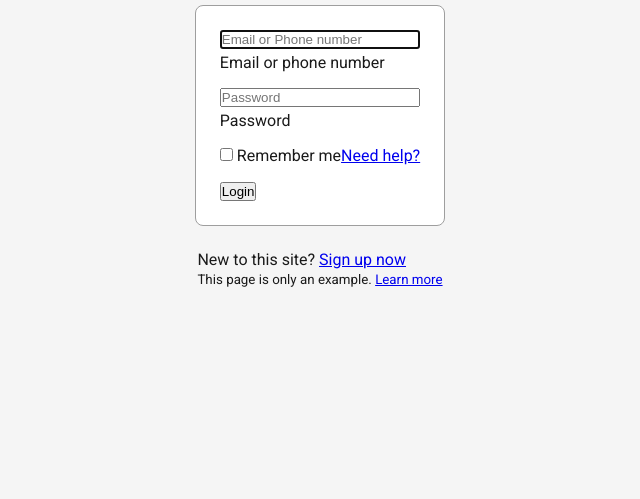
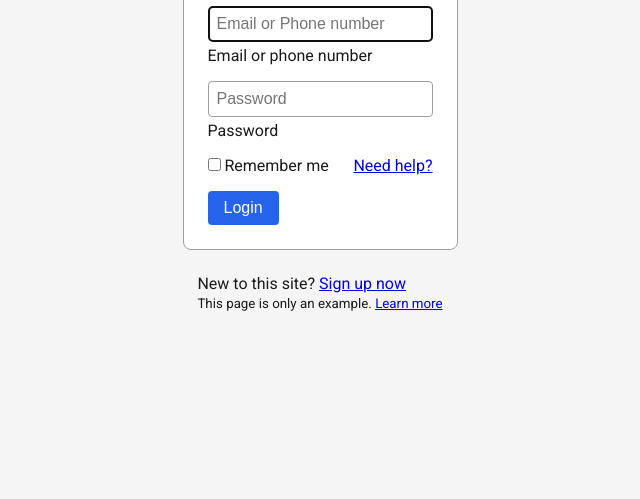
Before and after one commit to Steve-CPT-SA/my-dev-journey, a plain HTML site: page 01-responsive-web-design/11-responsive-login-form-rebuild/index.html in a window 1280 px wide. Shown: the part 301-800 px from the top of the page, without its empty margins (320-960 px from the left). Drawn offline with Linux system fonts and the light colour scheme.

Commit message:
added styling for button and inputs, error message and input border for errors

```diff
--- a/01-responsive-web-design/11-responsive-login-form-rebuild/styles.css
+++ b/01-responsive-web-design/11-responsive-login-form-rebuild/styles.css
@@ -7,6 +7,7 @@
     --blue-600: #2563eb;
     --red-500: #ef4444;
     --white: #ffffff;
+    --darker-blue: #1e40af;
 
 /*spacing scale */
     --space-1: 0.25rem;
@@ -27,6 +28,7 @@
     --accent-color: var(--blue-600);
     --error-color: var(--red-500);
     --border-color: var(--gray-400);
+    --hover-color: var(--darker-blue);
 }
 
 * {
@@ -93,3 +95,32 @@ fieldset {
     flex-direction: column;
     gap: var(--space-3);
 }
+
+input[type="text"], input[type="password"] {
+    width: 100%;
+    padding: var(--space-2);
+    border: 1px solid var(--border-color);
+    border-radius: 4px;
+    font-size: var(--font-base);
+    cursor: text;
+}
+
+button {
+    background-color: var(--accent-color);
+    color: var(--white);
+    border: none;
+    padding: var(--space-2) var(--space-3);
+    border-radius: 4px;
+    font-size: var(--font-base);
+    cursor: pointer;
+    transition: transform 0.15s ease;
+}
+
+button:hover {
+    background-color: var(--hover-color);
+    transform: scale(1.05);
+}
+
+button:active {
+    transform: scale(0.95);
+}
```
